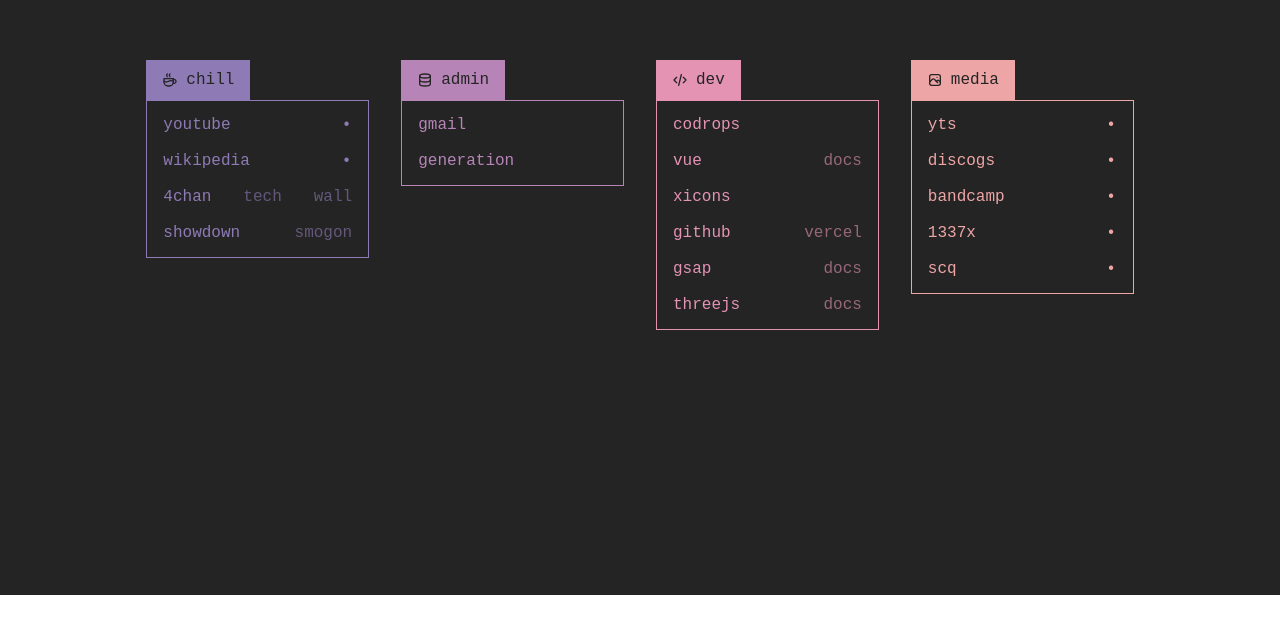
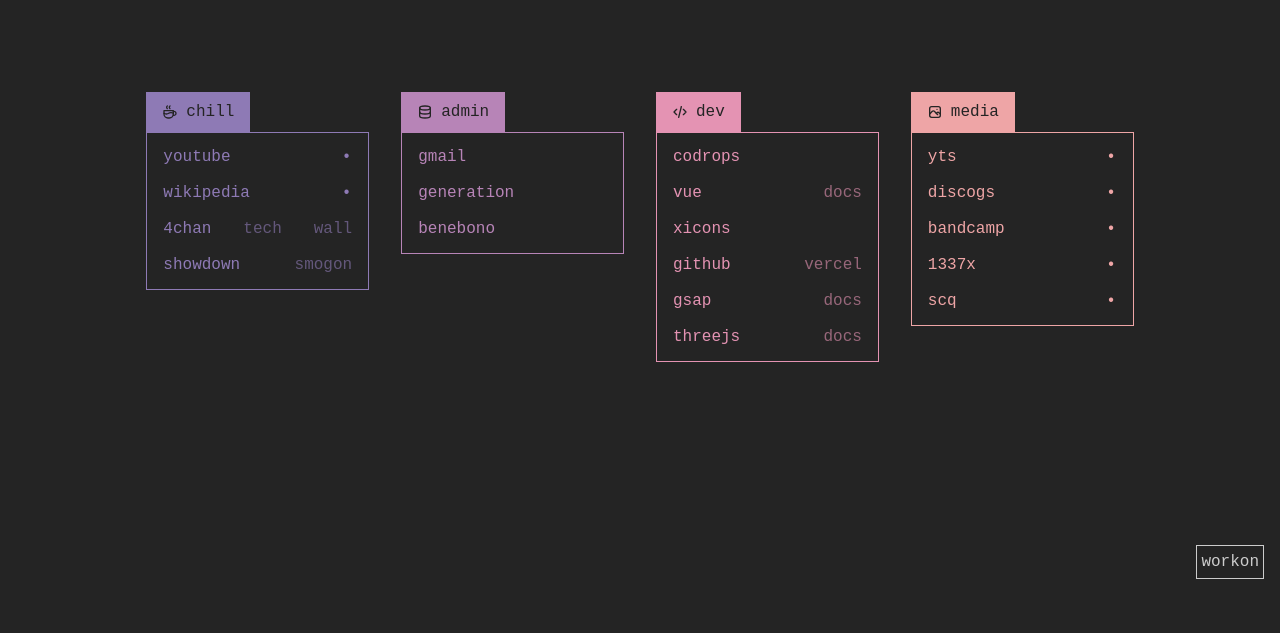
Before and after one commit to calamina/net, a Vue app: page / in a window 1280 px wide. Shown: the part 205-838 px from the top of the page. Before the commit the page ends 800 px from the top, so only its background shows below. Built offline with nearby package versions, Linux system fonts and the light colour scheme.

Commit message:
add vueuse / work categ / toggle work / local storage

```diff
--- a/package.json
+++ b/package.json
@@ -13,6 +13,7 @@
     "format": "prettier --write src/"
   },
   "dependencies": {
+    "@vueuse/core": "^10.9.0",
     "pinia": "^2.1.7",
     "vue": "^3.4.15",
     "vue-router": "^4.2.5"
--- a/src/assets/main.css
+++ b/src/assets/main.css
@@ -5,6 +5,11 @@
   font-size: 1rem;
 }
 
-#app {
+html {
   background-color: #242424;
 }
+
+#app {
+  padding: 2rem 0;
+  overflow-x: hidden;
+}
--- a/src/components/linkSection.vue
+++ b/src/components/linkSection.vue
@@ -1,13 +1,17 @@
 <script setup lang="ts">
 import type Link from '@/models/link'
 import { ref, type Ref } from 'vue'
+import { useStorage } from '@vueuse/core'
 
-const props = defineProps({
+defineProps({
   title: String,
   color: String,
   icon: String,
-  links: Array<Link>
+  links: Array<Link>,
 })
+
+const flag = useStorage('work-active', false) // returns Ref<boolean>
+
 
 const activeSearch: Ref<number | null> = ref(null)
 
@@ -23,7 +27,7 @@
 </script>
 
 <template>
-  <div class="link-section">
+  <div class="link-section" v-if="title === 'work' ? flag : true">
     <h2 class="link-section__title">
       <svg class="link-section__title__icon" v-html="icon" alt="icon"></svg>
       {{ title }}
--- a/src/data/links.json
+++ b/src/data/links.json
@@ -1,4 +1,39 @@
 [
+  {
+    "title": "work",
+    "color": "#ccc",
+    "icon": "<svg xmlns='http://www.w3.org/2000/svg' xmlns:xlink='http://www.w3.org/1999/xlink' viewBox='0 0 24 24'><g fill='none' stroke='currentColor' stroke-width='2' stroke-linecap='round' stroke-linejoin='round'><rect x='3' y='7' width='18' height='13' rx='2'></rect><path d='M8 7V5a2 2 0 0 1 2-2h4a2 2 0 0 1 2 2v2'></path><path d='M12 12v.01'></path><path d='M3 13a20 20 0 0 0 18 0'></path></g></svg>",
+    "links": [
+      {
+        "name": "stash",
+        "url": "https://stash.akuiteo.fr/projects/AK/repos/akuiteo/pull-requests"
+      },
+      {
+        "name": "confluence",
+        "url": "https://akuiteo.atlassian.net/wiki/home"
+      },
+      {
+        "name": "instances",
+        "url": "https://intra.akuiteo.fr/instance"
+      },
+      {
+        "name": "absences",
+        "url": "https://intra.akuiteo.fr/absencecontroller/index"
+      },
+      {
+        "name": "support",
+        "url": "https://akuiteo.myakuiteo.com/akuiteo/apps/support/#/issues"
+      },
+      {
+        "name": "employee",
+        "url": "https://akuiteo.myakuiteo.com/akuiteo/apps/employee/#/agenda"
+      },
+      {
+        "name": "intra-ng",
+        "url": "https://intra-ng.akuiteo.fr/"
+      }
+    ]
+  },
   {
     "title": "chill",
     "color": "#8E7AB5",
@@ -41,7 +76,8 @@
     "icon": "<svg xmlns='http://www.w3.org/2000/svg' xmlns:xlink='http://www.w3.org/1999/xlink' viewBox='0 0 24 24'><g fill='none' stroke='currentColor' stroke-width='2' stroke-linecap='round' stroke-linejoin='round'><ellipse cx='12' cy='6' rx='8' ry='3'></ellipse><path d='M4 6v6a8 3 0 0 0 16 0V6'></path><path d='M4 12v6a8 3 0 0 0 16 0v-6'></path></g></svg>",
     "links": [
       { "name": "gmail", "url": "https://gmail.com" },
-      { "name": "generation", "url": "https://www.generation.fr" }
+      { "name": "generation", "url": "https://www.generation.fr" },
+      { "name": "benebono", "url": "https://account.benebono.fr" }
     ]
   },
   {
--- a/src/views/HomeView.vue
+++ b/src/views/HomeView.vue
@@ -1,10 +1,16 @@
 <script setup lang="ts">
 import linkSection from '@/components/linkSection.vue'
-import type LinkList from '@/models/linklist'
 import links from '@/data/links.json'
-import { ref } from 'vue'
+import { ref, computed } from 'vue'
+import { useStorage } from '@vueuse/core'
 
-const list = ref<LinkList[]>(links)
+const flag = useStorage('work-active', false) // returns Ref<boolean>
+const workOn = computed(() => flag.value ? '5' : '4')
+
+function toggleWork() {
+  flag.value = !flag.value
+}
+
 </script>
 
 <template>
@@ -12,6 +18,7 @@
     <div class="links">
       <linkSection
       v-for="(section, index) in links"
+      :work="toggleWork"
       :key="index"
       :title="section.title"
       :color="section.color"
@@ -19,6 +26,7 @@
       :icon="section.icon"
     />
     </div>
+    <button class="toggleWork" @click="toggleWork()">workon</button>
   </main>
 </template>
 
@@ -34,10 +42,24 @@
 }
 .links {
   display: grid;
-  grid-template-columns: repeat(4, 1fr);
+  grid-template-columns: repeat(v-bind(workOn), 1fr);
   align-items: start;
   justify-content: center;
   gap: 2rem;
+}
+
+.toggleWork {
+  position: fixed;
+  bottom: 1rem;
+  right: 1rem;
+  z-index: 100;
+  padding: .25rem;
+  font-size: 1rem;
+  background-color: #242424;
+  border: 1px solid #ccc;
+  color: #ccc;
+  cursor: pointer;
+  transition: all 0.3s ease;
 }
 
 @media screen and (max-width: 1024px) {
```
Also changed, not shown: 2 other files (tests, documents, lock files or other folders).
